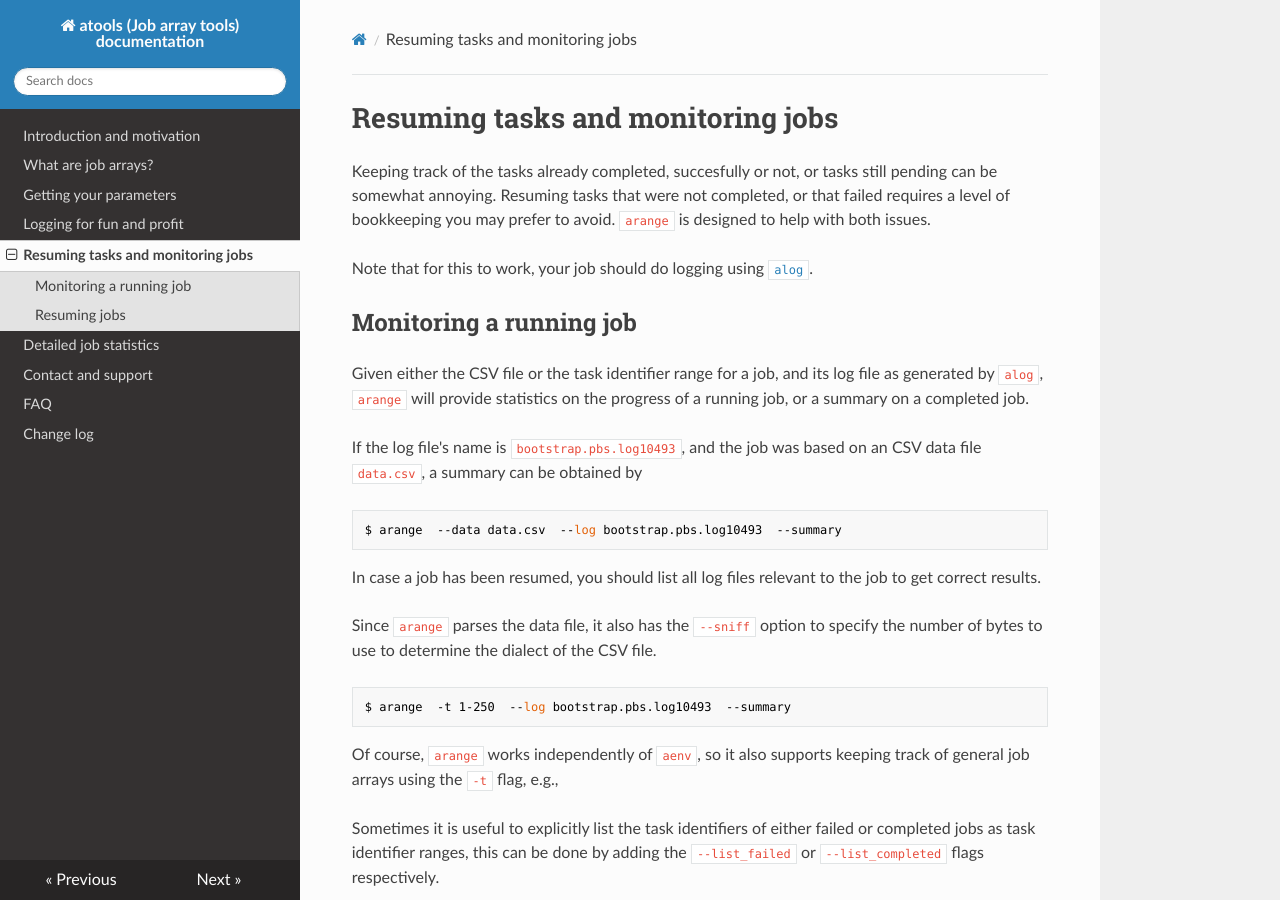
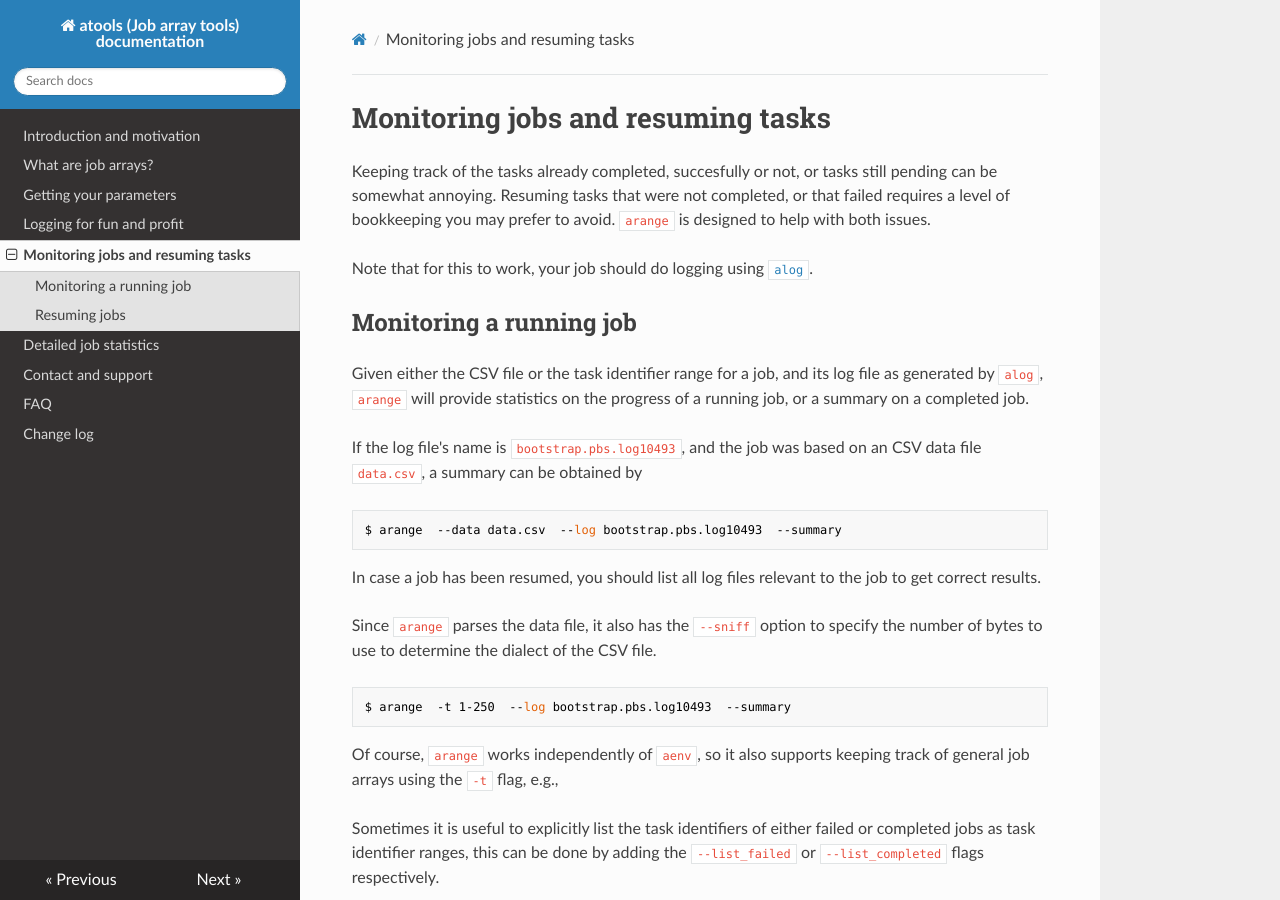
Before and after one commit to gjbex/atools, an MkDocs documentation site: the page built from docs/arange.md, in a window 1280 px wide and 900 px high. Built offline with MkDocs 1.6.1, drawn with Linux system fonts in a browser that asks for light colours; nearby versions of some CDN libraries; old or Windows-style settings are respelled for this version of MkDocs.

```diff
--- a/docs/arange.md
+++ b/docs/arange.md
@@ -1,4 +1,4 @@
-# Resuming tasks and monitoring jobs
+# Monitoring jobs and resuming tasks
 Keeping track of the tasks already completed, succesfully or not, or tasks
 still pending can be somewhat annoying.  Resuming tasks that were not
 completed, or that failed requires a level of bookkeeping you may prefer
--- a/mkdocs.yml
+++ b/mkdocs.yml
@@ -6,7 +6,7 @@ pages:
 - What are job arrays?: 'job_arrays.md'
 - Getting your parameters: 'aenv.md'
 - Logging for fun and profit: 'alog.md'
-- Resuming tasks and monitoring jobs: 'arange.md'
+- Monitoring jobs and resuming tasks: 'arange.md'
 - Detailed job statistics: 'aload.md'
 - Contact and support: 'contact.md'
 - FAQ: 'faq.md'
```
